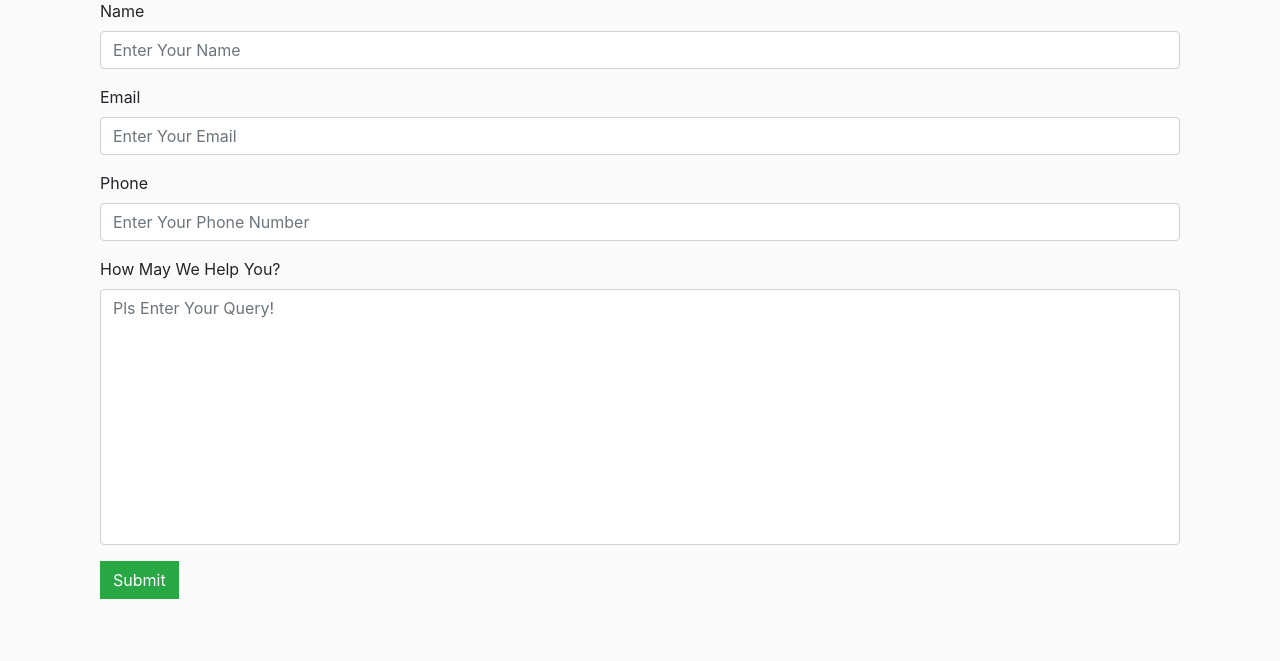
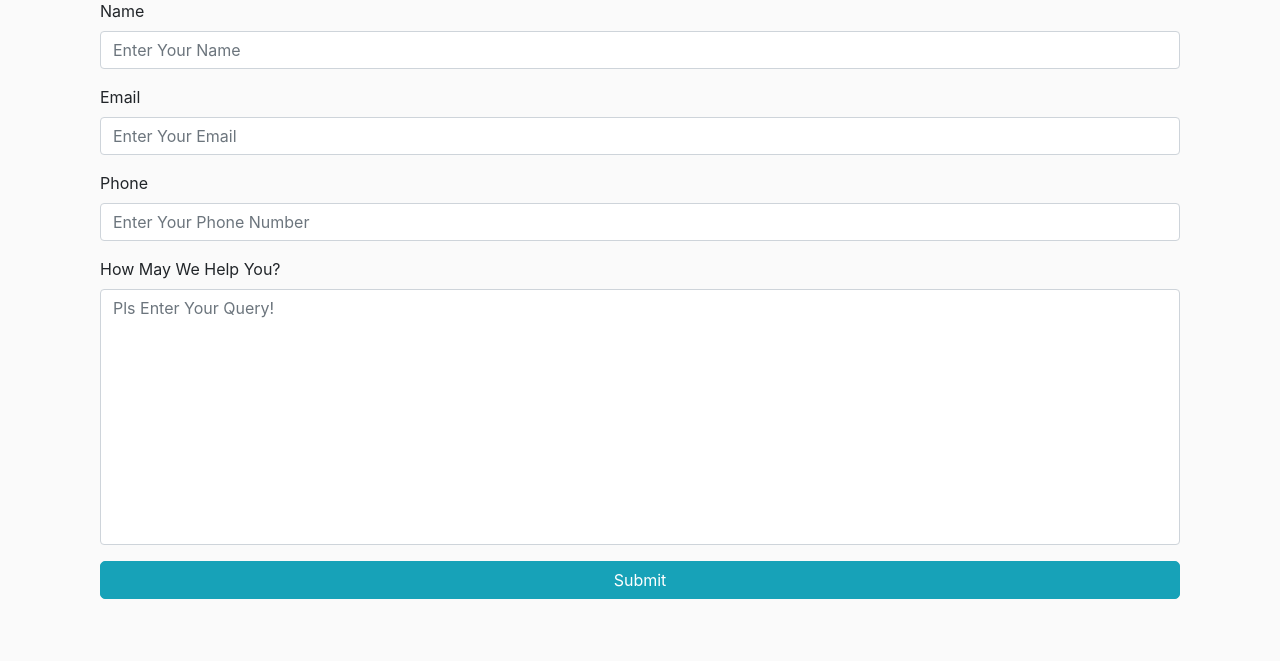
Before and after one commit to shourya2006/Dukaan.com, a Django app: template ecommerce/store/templates/store/contact.html in a window 1280 px wide. Shown: the part 139-800 px from the top of the page. Run offline with Django 3.2, Linux system fonts and the light colour scheme; the template is opened without the code that fills it, so the values that code supplies are empty; some libraries are stand-ins or nearby versions.

Commit message:
Styled the button in contact page...

```diff
--- a/ecommerce/store/templates/store/contact.html
+++ b/ecommerce/store/templates/store/contact.html
@@ -25,7 +25,7 @@
       <textarea class="form-control" id="desc" name='desc' rows="3" style="resize: none;
     height: 16rem;" placeholder="Pls Enter Your Query!"></textarea>
     </div>
-    <button type="submit" class="btn btn-success">Submit</button>
+    <button type="submit" class="btn btn-info" style="border-radius: 5px; width: 100%;">Submit</button>
   </form>
 
 
```
